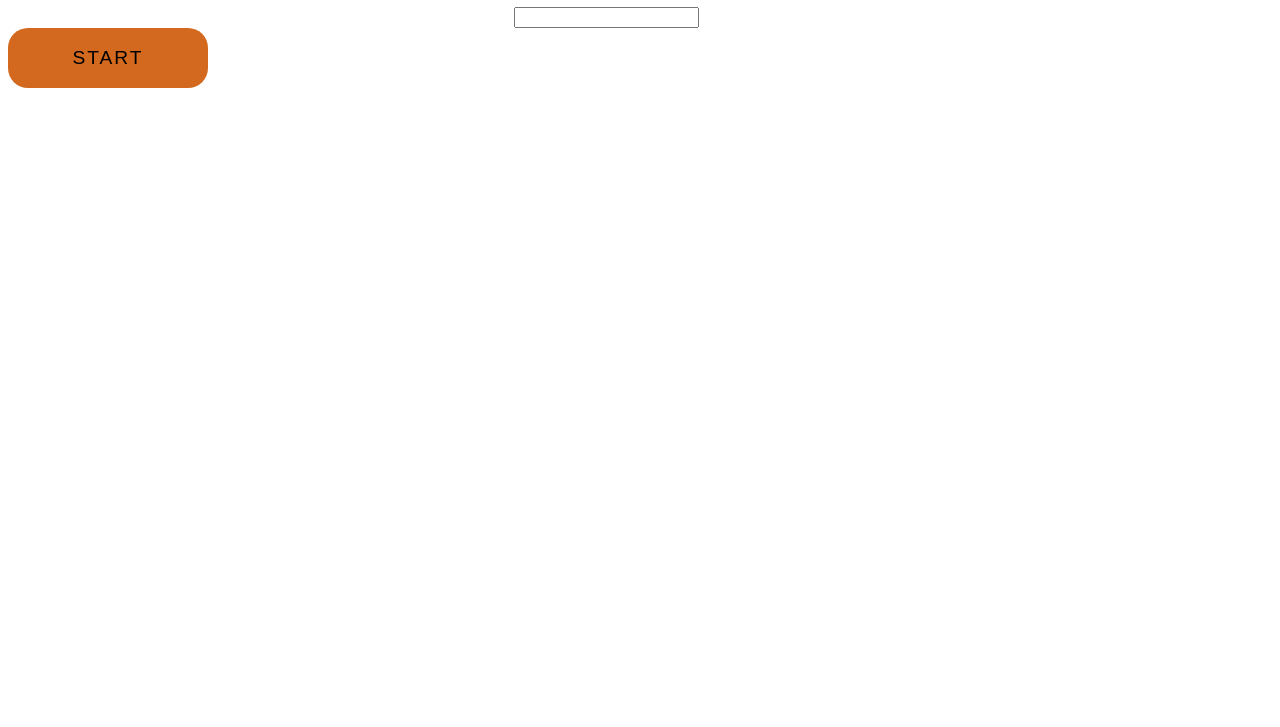
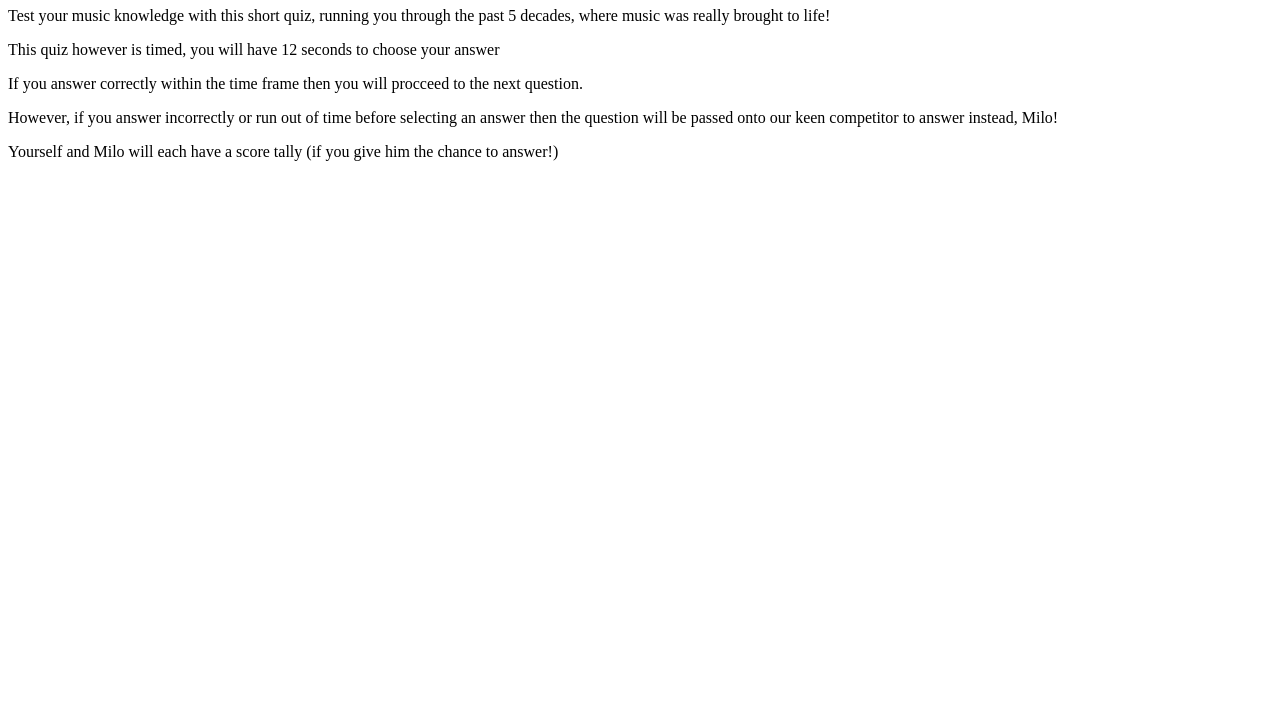
Before and after one commit to RachaelBull/quiz-game, a plain HTML site: page index.html in a window 1280 px wide. Shown: the part 73-800 px from the top of the page. Drawn offline with Linux system fonts and the light colour scheme.

Commit message:
Add instructions section to the HTML

```diff
--- a/index.html
+++ b/index.html
@@ -20,22 +20,29 @@
     <link rel="manifest" href="assets/favicon/site.webmanifest">
     <!-- CSS Stylesheet -->
     <link rel="stylesheet" href="assets/css/style.css" />
-    <title>Document</title>
+    <title>Music Quiz</title>
   </head>
   <body>
     <!-- Logo and actual quiz name to be added here-->
     <h1>Music Quiz</h1>
+    <!-- Instructions Section -->
+    <section id="start-area">
+        <div class="instructions">
+            <p>Test your music knowledge with this short quiz, running you through the past 5 decades, where music was
+                really brought to life!
+            </p>
+            <p>This quiz however is timed, you will have 12 seconds to choose your answer</p>
+            <p>If you answer correctly within the time frame then you will procceed to the next question.</p>
+            <p>However, if you answer incorrectly or run out of time before selecting an answer then the
+                question will be passed onto our keen competitor to answer instead, Milo!
+            </p>
+            <p>Yourself and Milo will each have a score tally (if you give him the chance to answer!)</p>
+        </div>
+    </section>
+    <!-- Enter Username -->
+    <form id="username-entry" action="quiz" method="post">
 
-    <section>
-
-    </section>
-
-      <input type="name" id="name-entry" />
-      <br />
-
-      <button class="btn start" type="submit">Start</button>
-    </div>
-
+    </form>
     <script src="assets/js/script.js"></script>
   </body>
 </html>
```
